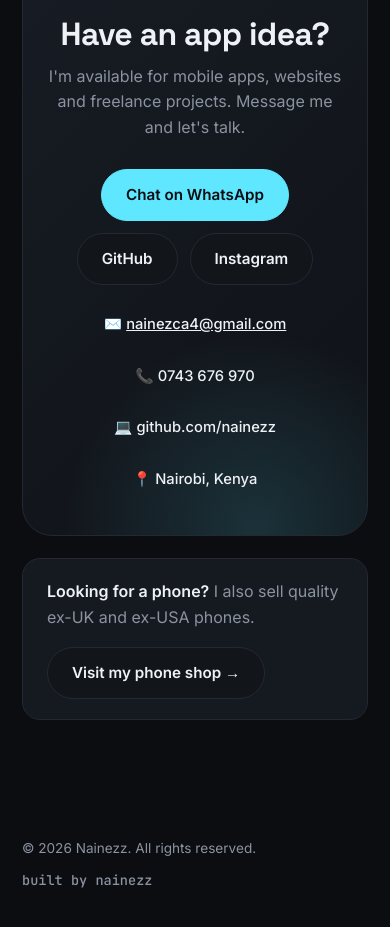
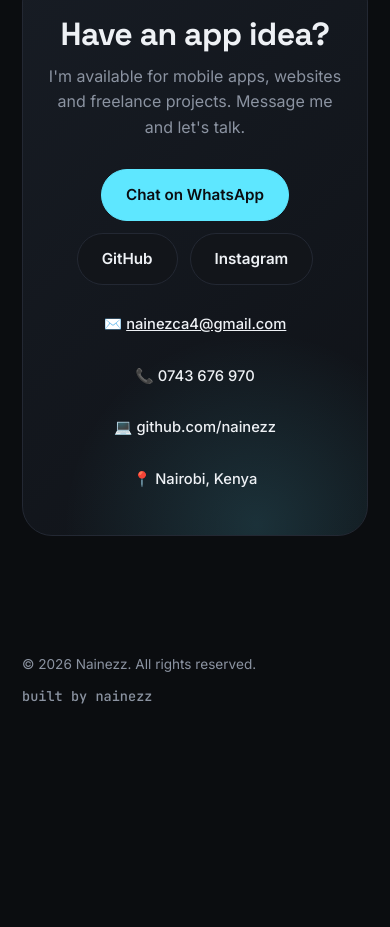
Before and after one commit to nainezz/portfolio, a plain HTML site: page index.html in a window 390 px wide. Shown: the part 8028-8955 px from the top of the page. After the commit the page ends 8780 px from the top, so only its background shows below. Drawn offline with Linux system fonts and the light colour scheme.

Commit message:
Remove phone shop promotion from portfolio

```diff
--- a/index.html
+++ b/index.html
@@ -242,10 +242,6 @@ nainezz.build(yourIdea);</pre>
         <span>📍 <b>Nairobi, Kenya</b></span>
       </div>
     </div>
-    <div class="shop-band">
-      <p><b>Looking for a phone?</b> I also sell quality ex-UK and ex-USA phones.</p>
-      <a class="btn" href="https://nainezz.github.io/" target="_blank" rel="noopener">Visit my phone shop →</a>
-    </div>
   </div>
 </section>
 
```
